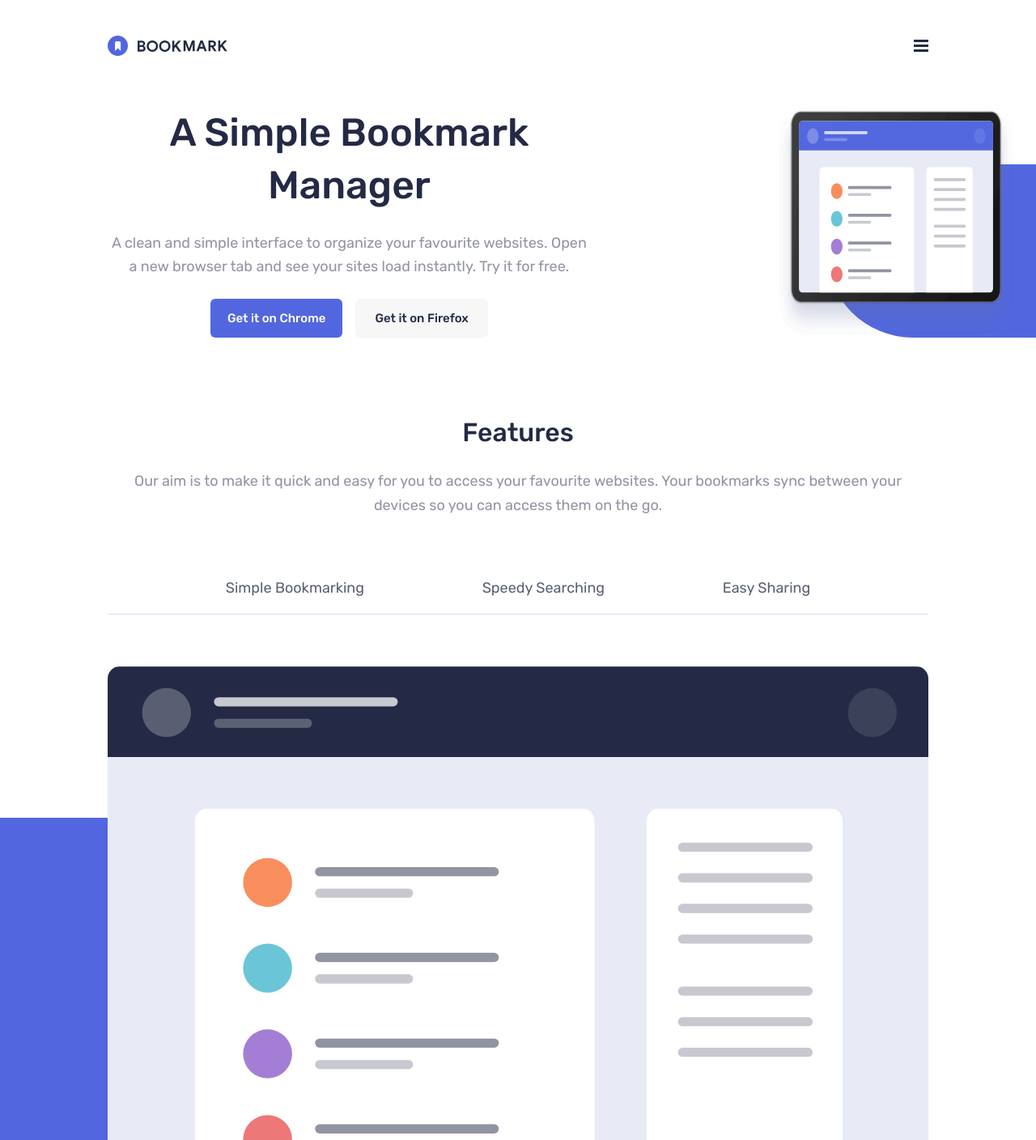
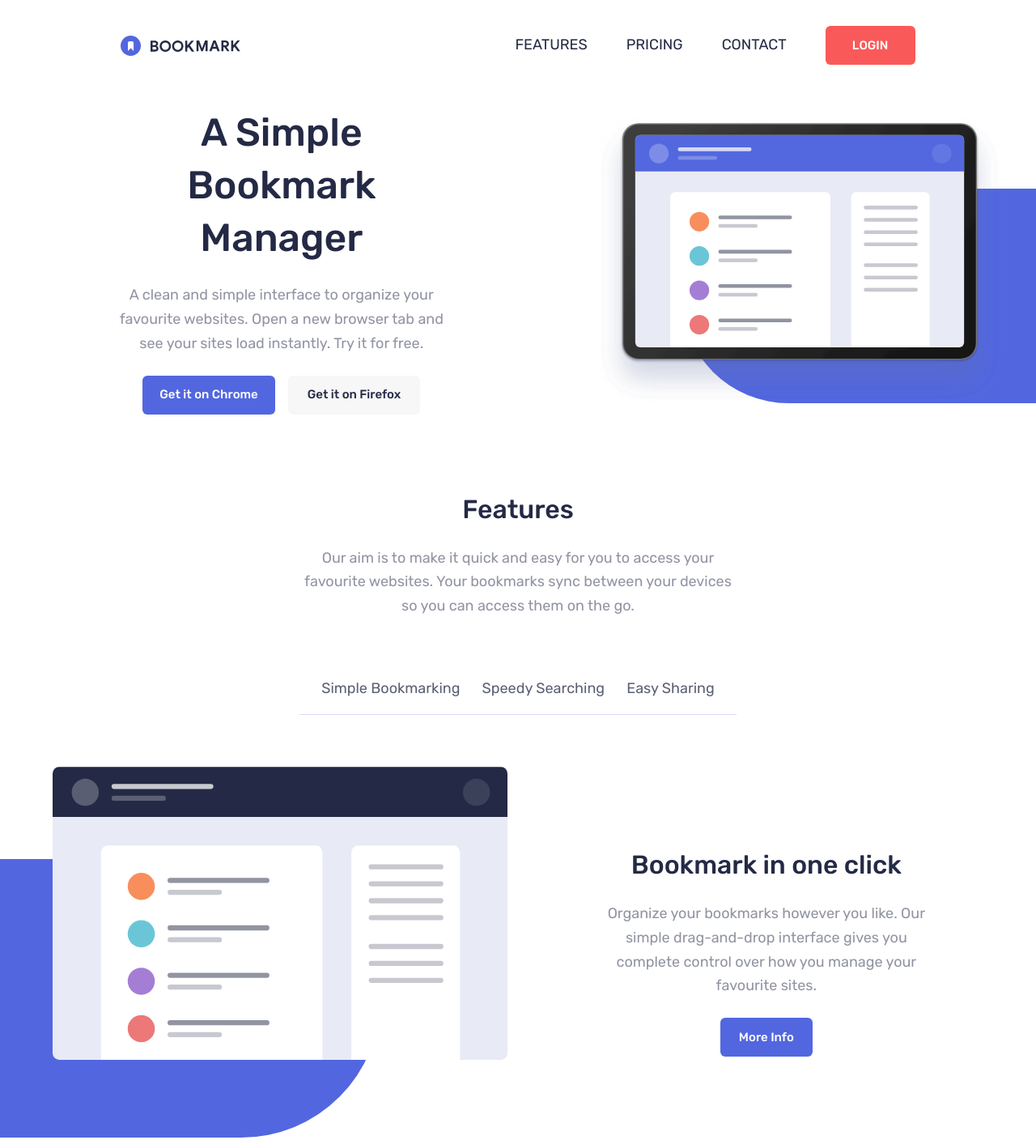
Before and after one commit to baby4dm/bookmark-landing-page, a website built with Vite: page index.html in a window 1280 px wide. Shown: the part 20-1428 px from the top of the page at 81% size. Built offline with nearby package versions, Linux system fonts and the light colour scheme.

Commit message:
completed desktop layout

```diff
--- a/index.html
+++ b/index.html
@@ -19,18 +19,28 @@
     <title>Frontend Mentor | Bookmark landing page</title>
   </head>
   <body class="font-sans">
-    <header class="py-16 px-[8.5%] md:px-[10.4%]">
+    <header class="py-16 px-[8.5%] md:px-[10.4%] lg:px-[11.67%]">
       <div class="h-6 flex justify-between items-center">
         <img class="h-100%" src="./images/logo-bookmark.svg" alt="Bookmark" />
-        <button class="h-100%" aria-label="Open menu">
+        <button class="h-100% lg:hidden" aria-label="Open menu">
           <img src="./images/icon-hamburger.svg" alt="" />
         </button>
+        <nav class="hidden lg:flex lg:flex-row lg:gap-12 lg:items-center">
+          <ul class="lg:flex lg:flex-row lg:gap-12">
+            <li>FEATURES</li>
+            <li>PRICING</li>
+            <li>CONTACT</li>
+          </ul>
+          <button class="btn-primary bg-red-400 w-[111px]">LOGIN</button>
+        </nav>
       </div>
     </header>
     <main class="flex flex-col gap-24">
       <section>
-        <div class="flex flex-col gap-12 md:gap-18 lg:flex-row-reverse">
-          <div class="relative flex justify-center">
+        <div
+          class="flex flex-col gap-12 md:gap-18 xl:flex-row-reverse xl:gap-0 xl:items-center"
+        >
+          <div class="relative flex justify-center xl:flex-735">
             <div
               class="absolute right-0 bottom-0 w-3/4 h-3/4 bg-blue-600 rounded-l-[316.5px] z-0"
             ></div>
@@ -41,14 +51,18 @@
             />
           </div>
 
-          <div class="flex flex-col gap-6 px-[8.5%] md:px-[10.4%] text-center items-center">
+          <div
+            class="flex flex-col gap-6 px-[8.5%] md:px-[10.4%] text-center items-center md:w-full md:max-w-[calc(540px+10.4%*2)] md:self-center xl:flex-540"
+          >
             <h1>A Simple Bookmark Manager</h1>
             <p>
               A clean and simple interface to organize your favourite websites.
               Open a new browser tab and see your sites load instantly. Try it
               for free.
             </p>
-            <div class="flex items-center justify-center gap-4 w-full max-w-[343px]">
+            <div
+              class="flex items-center justify-center gap-4 w-full max-w-[343px]"
+            >
               <button class="btn-primary bg-blue-600">Get it on Chrome</button>
               <button class="btn-primary bg-grey-50 text-blue-950">
                 Get it on Firefox
@@ -60,10 +74,10 @@
       <section>
         <div class="flex flex-col gap-8 justify-center">
           <div
-            class="flex flex-col gap-8 justify-center px-[8.5%] md:px-[10.4%] md:gap-18"
+            class="flex flex-col gap-8 justify-center px-[8.5%] md:px-[10.4%] md:gap-18 md:items-center"
           >
             <div
-              class="flex flex-col gap-4 justify-center text-center md:gap-6"
+              class="flex flex-col gap-4 justify-center text-center md:gap-6 md:w-full md:max-w-[540px] md:items-center"
             >
               <h2>Features</h2>
               <p>
@@ -73,10 +87,10 @@
               </p>
             </div>
             <div
-              class="md:border-b md:border-solid md:border-[var(--color-list-border)]"
+              class="md:border-b md:border-solid md:border-[var(--color-list-border)] md:w-full md:max-w-[540px] md:self-center"
             >
               <ul
-                class="flex flex-col justify-center text-center h-[179px] md:flex-row md:justify-evenly md:h-[46px]"
+                class="flex flex-col justify-center text-center h-[179px] md:flex-row md:justify-evenly md:h-[46px] md:w-full"
               >
                 <li
                   class="features-element border-t border-solid border-[var(--color-list-border)] md:border-none"
@@ -88,20 +102,24 @@
               </ul>
             </div>
           </div>
-          <div class="relative flex flex-col pt-8 gap-8 md:gap-16">
-            <div class="relative flex justify-center pb-10 md:pb-16 lg:pb-24">
+          <div
+            class="relative flex flex-col pt-8 gap-8 md:gap-16 xl:flex-row xl:gap-30 xl:justify-start xl:items-center"
+          >
+            <div
+              class="relative flex justify-center pb-10 md:pb-16 lg:pb-24 xl:flex-705"
+            >
               <div
                 class="absolute left-0 bottom-0 w-3/4 h-3/4 bg-blue-600 rounded-r-[316.5px] z-0"
               ></div>
               <img
                 src="./images/illustration-features-tab-1.svg"
                 alt="Feature"
-                class="relative z-10 w-full h-auto px-[8.5%] md:px-[10.4%]"
+                class="relative z-10 w-full h-auto px-[8.5%] md:px-[10.4%] xl:pr-0"
               />
             </div>
 
             <div
-              class="flex flex-col gap-4 px-[8.5%] md:px-[10.4%] text-center items-center md:gap-6"
+              class="flex flex-col gap-4 px-[8.5%] md:px-[10.4%] text-center items-center md:gap-6 xl:flex-450 xl:pl-0"
             >
               <h2>Bookmark in one click</h2>
               <p>
@@ -109,14 +127,20 @@
                 drag-and-drop interface gives you complete control over how you
                 manage your favourite sites.
               </p>
-              <button class="btn-primary bg-blue-600 w-full max-w-[114px]">More Info</button>
+              <button class="btn-primary bg-blue-600 w-full max-w-[114px]">
+                More Info
+              </button>
             </div>
           </div>
         </div>
       </section>
       <section>
-        <div class="px-[8.5%] md:px-[10.4%] flex flex-col gap-10 md:gap-16">
-          <div class="flex flex-col gap-4 items-center text-center md:gap-6">
+        <div
+          class="px-[8.5%] md:px-[10.4%] flex flex-col gap-10 md:gap-16 items-center"
+        >
+          <div
+            class="flex flex-col gap-4 items-center text-center md:gap-6 md:max-w-[calc(540px+10.4%*2)]"
+          >
             <h2>Download the extension</h2>
             <p>
               We’ve got more browsers in the pipeline. Please do let us know if
@@ -124,7 +148,7 @@
             </p>
           </div>
           <div
-            class="flex flex-col items-center text-center gap-10 md:flex-row md:gap-2"
+            class="flex flex-col items-center text-center gap-10 md:flex-row md:gap-2 lg:gap-8"
           >
             <div class="install-card">
               <img src="./images/logo-chrome.svg" alt="Chrome" />
@@ -137,7 +161,7 @@
                 Add & Install Extension
               </button>
             </div>
-            <div class="install-card">
+            <div class="install-card lg:mt-20">
               <img src="./images/logo-firefox.svg" alt="Firefox" />
               <div class="flex flex-col gap-2 md:gap-0">
                 <h3>Add to Firefox</h3>
@@ -148,7 +172,7 @@
                 Add & Install Extension
               </button>
             </div>
-            <div class="install-card">
+            <div class="install-card lg:mt-40">
               <img src="./images/logo-opera.svg" alt="Opera" />
               <div class="flex flex-col gap-2 md:gap-0">
                 <h3>Add to Opera</h3>
@@ -164,9 +188,9 @@
       </section>
       <section>
         <div
-          class="flex flex-col gap-14 px-[8.5%] md:px-[10.4%] items-center text-center"
+          class="flex flex-col gap-14 px-[8.5%] md:px-[10.4%] items-center text-center md:max-w-[calc(540px+10.4%*2)] mx-auto"
         >
-          <div class="flex flex-col gap-4">
+          <div class="flex flex-col gap-4 w-full">
             <h2>Frequently Asked Questions</h2>
             <p>
               Here are some of our FAQs. If you have any other questions you’d
@@ -251,7 +275,9 @@
               </p>
             </details>
           </div>
-          <button class="btn-primary bg-blue-600 w-[40%] max-w-[114px]">More Info</button>
+          <button class="btn-primary bg-blue-600 w-[40%] max-w-[114px]">
+            More Info
+          </button>
         </div>
       </section>
       <section class="bg-blue-600">
@@ -279,7 +305,7 @@
 
     <footer class="bg-blue-950">
       <div
-        class="flex flex-col gap-12 items-center py-8 md:flex-row md:gap-0 md:justify-between px-[8.5%] md:px-[10.4%]"
+        class="flex flex-col gap-12 items-center py-8 md:flex-row md:gap-0 md:justify-between px-[8.5%] md:px-[10.4%] lg:px-[11.67%]"
       >
         <svg width="148" height="25" xmlns="http://www.w3.org/2000/svg">
           <g fill="none" fill-rule="evenodd">
```
